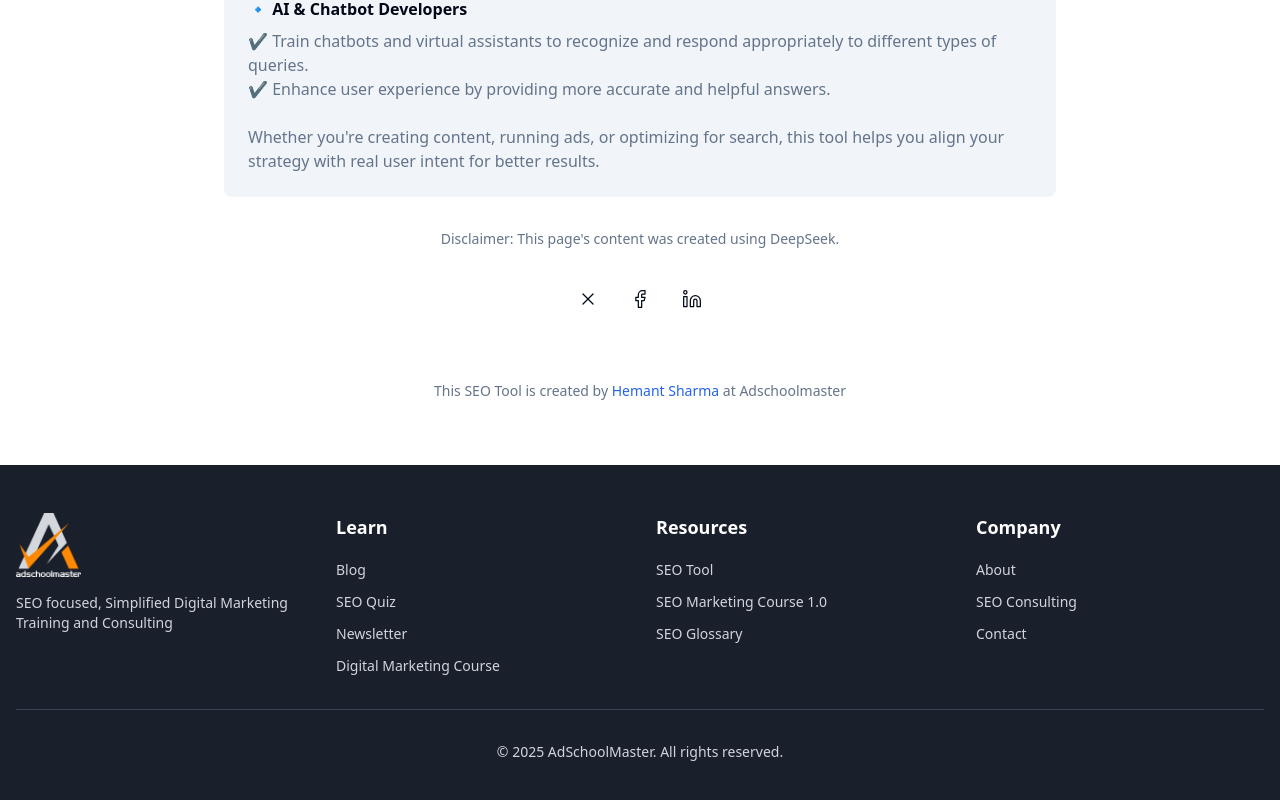
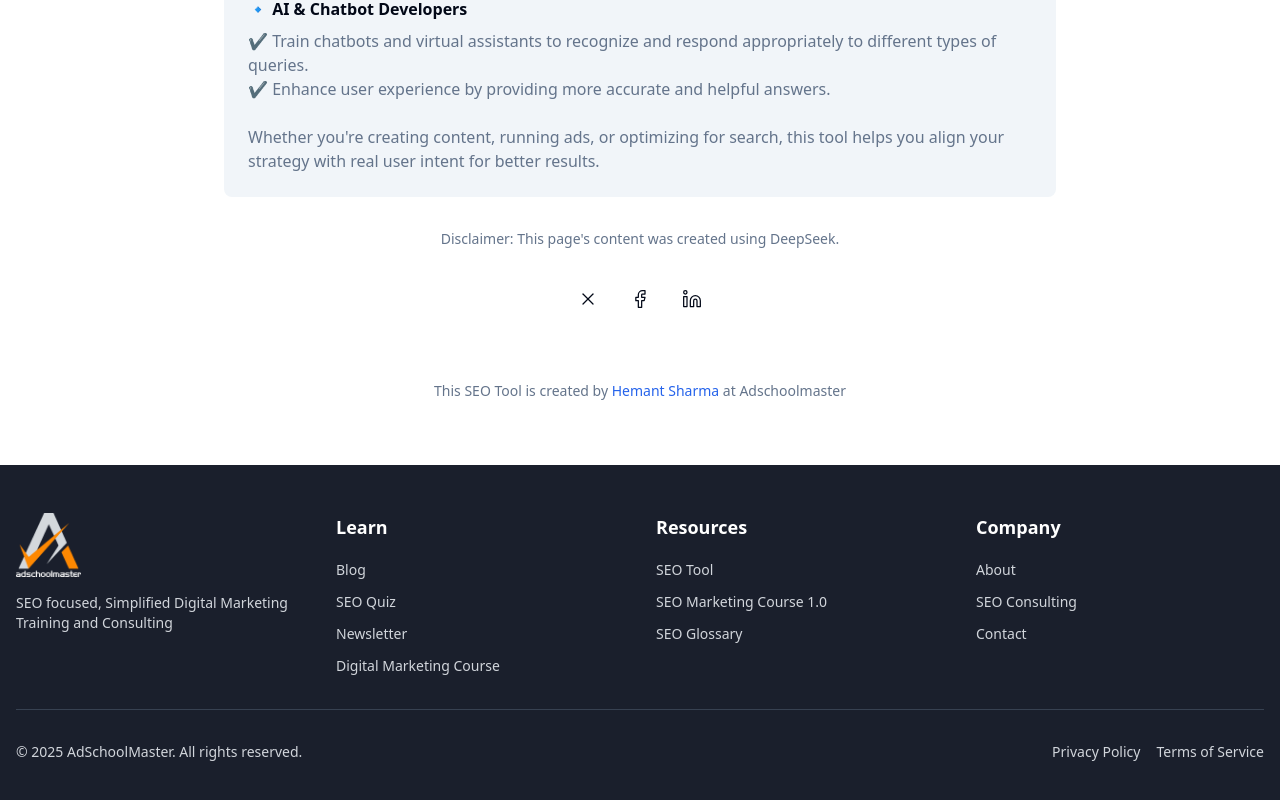
Before and after one commit to Hsharma9643/keyword-categorizer-buddy, a React (Vite) app: page / in a window 1280 px wide. Shown: the part 2356-3156 px from the top of the page. Built offline with nearby package versions, Linux system fonts and the light colour scheme.

Commit message:
Update Footer Copyright
Adjust Footer to display copyright information on the left and Privacy Policy/Terms of Service on the right.

```diff
--- a/src/components/Footer.tsx
+++ b/src/components/Footer.tsx
@@ -130,8 +130,22 @@ const Footer = () => {
 
         {/* Copyright */}
         <Separator className="my-8 bg-gray-700" />
-        <div className="text-center text-sm text-gray-300">
+        <div className="flex justify-between items-center text-sm text-gray-300">
           <p>&copy; {currentYear} AdSchoolMaster. All rights reserved.</p>
+          <div className="space-x-4">
+            <a
+              href="https://www.adschoolmaster.com/privacy-policy/"
+              className="hover:text-white transition-colors"
+            >
+              Privacy Policy
+            </a>
+            <a
+              href="https://www.adschoolmaster.com/terms-of-service/"
+              className="hover:text-white transition-colors"
+            >
+              Terms of Service
+            </a>
+          </div>
         </div>
       </div>
     </footer>
```
